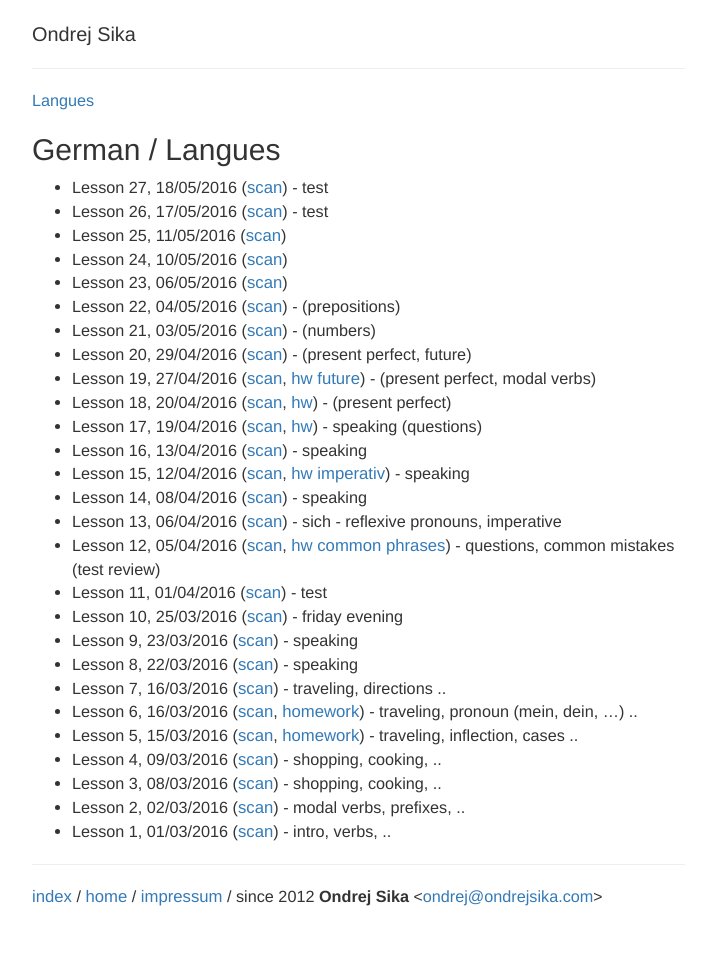
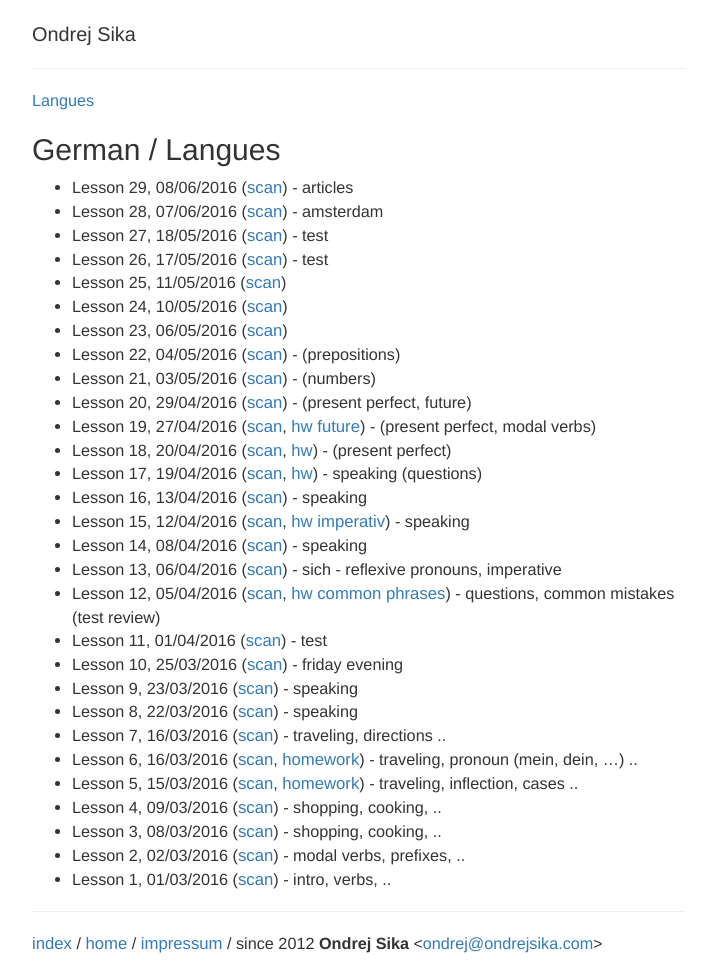
Before and after one commit to ondrejsika/ondrejsika.com, a Jekyll site: the page built from edu/languages/german/index.md, in a window 1280 px wide. Shown: the whole page, without its empty margins (38-754 px from the left). Built offline with Jekyll 4.4.1, drawn with Linux system fonts in a browser that asks for light colours; comment, search, counter and statistics services are not loaded; before the commit the page ends 919 px from its top, so only the background shows below that.

Commit message:
german - add lessons 28, 29

```diff
--- a/edu/languages/german/index.md
+++ b/edu/languages/german/index.md
@@ -7,6 +7,8 @@
 
 ## {{page.title}}
 
+* Lesson 29, 08/06/2016 ([scan](http://notes.drive.ondrejsika.com/languages/german/maria/german-lesson-28.pdf)) - articles
+* Lesson 28, 07/06/2016 ([scan](http://notes.drive.ondrejsika.com/languages/german/maria/german-lesson-28.pdf)) - amsterdam
 * Lesson 27, 18/05/2016 ([scan](http://notes.drive.ondrejsika.com/languages/german/maria/german-lesson-27-test.pdf)) - test
 * Lesson 26, 17/05/2016 ([scan](http://notes.drive.ondrejsika.com/languages/german/maria/german-lesson-26-test.pdf)) - test
 * Lesson 25, 11/05/2016 ([scan](http://notes.drive.ondrejsika.com/languages/german/maria/german-lesson-25.pdf))
```
